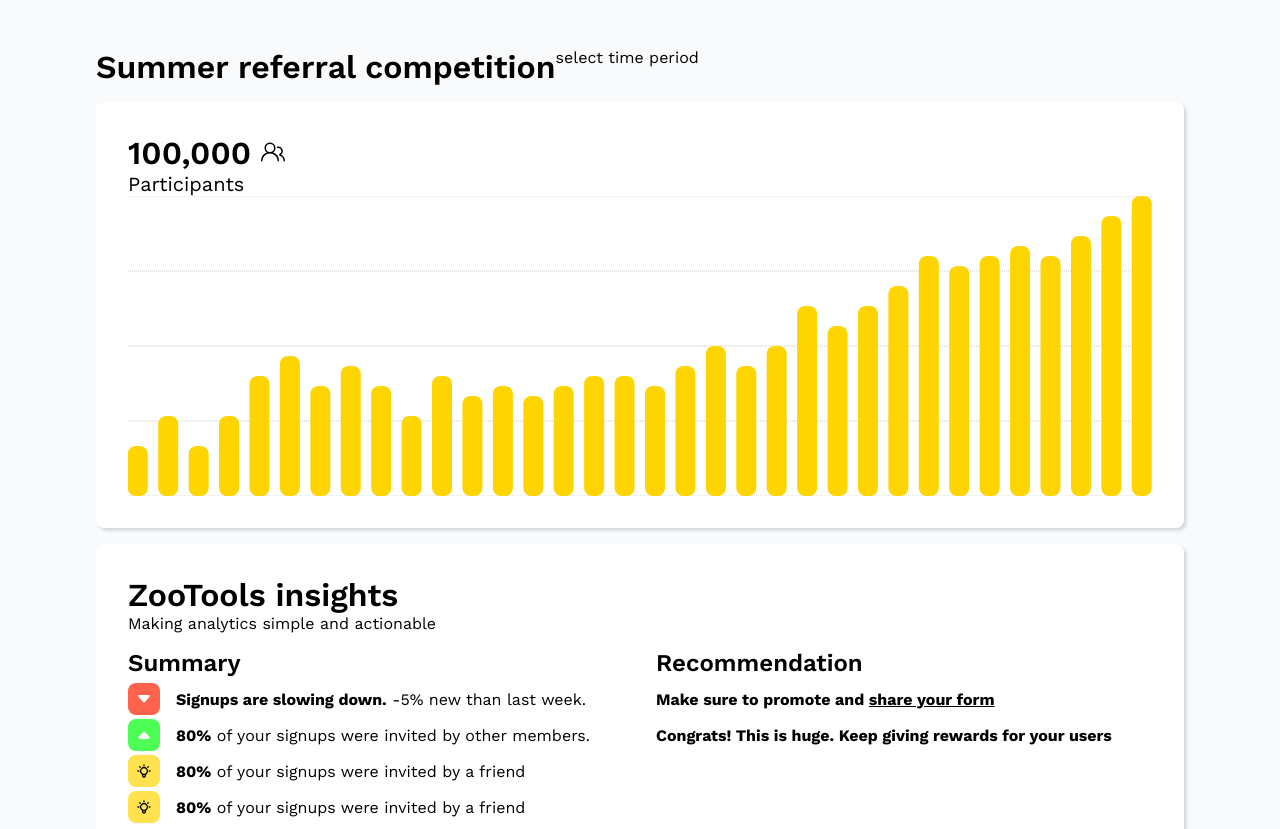
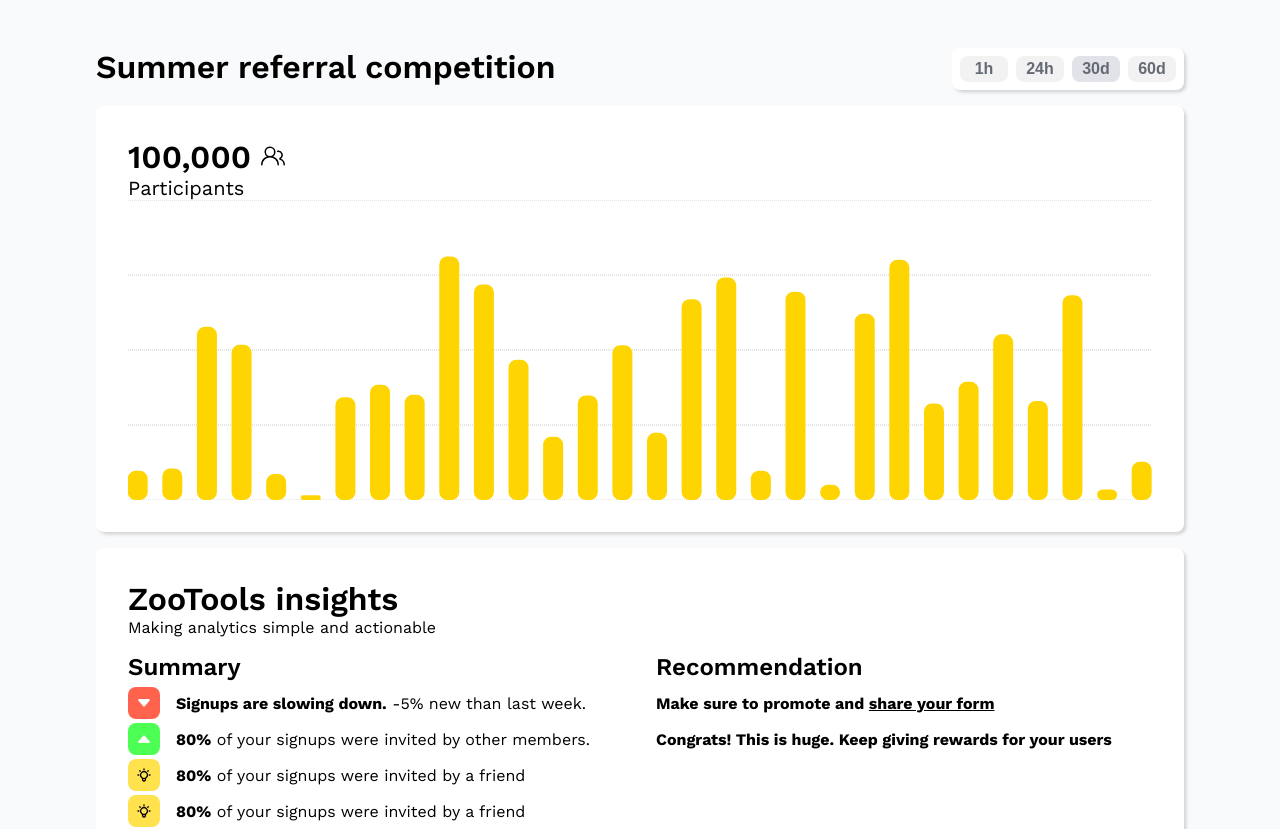
Before and after one commit to jonahchoi/zootools_challenge, a Next.js app: page / in a window 1280 px wide. Shown: the top 829 px of the page. Built offline with nearby package versions, Linux system fonts and the light colour scheme.

Commit message:
edited mock time data to randomly generate. New toggle buttons to switch between time frames.

```diff
--- a/src/app/globals.css
+++ b/src/app/globals.css
@@ -57,3 +57,7 @@ h3 {
 a {
   color: inherit;
 }
+
+button {
+  font-weight: 600;
+}
--- a/src/app/page.module.css
+++ b/src/app/page.module.css
@@ -13,8 +13,9 @@
   margin: 1rem 0;
 }
 
-.flex {
+.header {
   display: flex;
+  justify-content: space-between;
 }
 
 .grid {
--- a/src/app/page.tsx
+++ b/src/app/page.tsx
@@ -3,23 +3,36 @@ import CustomIcon from "@/components/CustomIcon";
 import styles from "./page.module.css";
 import SimpleBarChart from "@/components/SimpleBarChart";
 import {
-  mockMonthData,
   mockUserData,
   mockTrafficData,
   mockSignupLocationData,
+  getDataByTimeInterval,
 } from "@/constants/mockData";
 import { GoPeople } from "react-icons/go";
 import { mockInsights } from "@/constants/mockInsights";
 import Link from "next/link";
 import Table from "@/components/Table";
 import HorizBarChart from "@/components/HorizBarChart";
+import ToggleButtons from "@/components/ToggleButtons";
+import { useState } from "react";
+
+const timeSets = ["1h", "24h", "30d", "60d"];
 
 export default function Home() {
+  const [currentMinuteInterval, setCurrentMinuteInterval] =
+    useState<string>("30d");
+
+  const currentTimeData = getDataByTimeInterval(currentMinuteInterval) ;
+
+  const handleClick = (timeFrame: string) => {
+    setCurrentMinuteInterval(timeFrame);
+  };
+
   return (
     <main className={styles.main}>
-      <header className={styles.flex}>
+      <header className={styles.header}>
         <h1>Summer referral competition</h1>
-        <div>select time period</div>
+        <ToggleButtons options={timeSets} afterClick={handleClick} />
       </header>
 
       <section className={styles.container}>
@@ -31,7 +44,7 @@ export default function Home() {
             <span className={styles.smallHeading}>Participants</span>
           </h2>
         </div>
-        <SimpleBarChart data={mockMonthData} />
+        <SimpleBarChart data={currentTimeData} minuteInterval={currentMinuteInterval} />
       </section>
       <section className={styles.container}>
         <h2>ZooTools insights</h2>
--- a/src/components/SimpleBarChart.tsx
+++ b/src/components/SimpleBarChart.tsx
@@ -9,10 +9,11 @@ import {
 } from "recharts";
 import CustomTooltip from "./CustomTooltip";
 import { format } from "date-fns";
-import { MonthData } from "@/constants/mockData";
+import { TimeData } from "@/constants/mockData";
 
 interface SimpleBarChartProps {
-  data: MonthData[];
+  data: TimeData[];
+  minuteInterval: string;
 }
 
 interface PosObject {
@@ -22,9 +23,19 @@ interface PosObject {
   [key: string]: any;
 }
 
-const SimpleBarChart = ({ data }: SimpleBarChartProps) => {
+const SimpleBarChart = ({ data, minuteInterval }: SimpleBarChartProps) => {
   const [posData, setPosData] = useState<PosObject>({ x: 0, y: 0 });
   const [tooltipActive, setTooltipActive] = useState(false);
+
+  const getFormatString = () => {
+    if (minuteInterval === "1h") {
+      return 'hh:mm a';
+    } else if (minuteInterval === "24h") {
+      return 'MMMM d hh:00 a';
+    } else {
+      return 'MMMM d';
+    }
+  }
 
   return (
     <ResponsiveContainer width="100%" height={300}>
@@ -37,7 +48,7 @@ const SimpleBarChart = ({ data }: SimpleBarChartProps) => {
       >
         <CartesianGrid vertical={false} strokeDasharray="1 1" />
         <XAxis
-          dataKey={(data: MonthData) => format(data.date, "MMMM d")}
+          dataKey={(data: TimeData) => format(data.date, getFormatString())}
           scale="point"
           padding={{ left: 10, right: 10 }}
           hide
--- /dev/null
+++ b/src/components/ToggleButtons.module.css
@@ -0,0 +1,28 @@
+.container {
+  background-color: var(--container);
+  border-radius: var(--border-radius);
+  box-shadow: var(--box-shadow);
+  display: flex;
+  gap: 0.5rem;
+  padding: 0.5rem;
+}
+
+.default {
+  color: var(--gray-40);
+  background-color: var(--gray-20);
+  border-radius: var(--border-radius);
+  padding: 0.25rem;
+  width: 3rem;
+  border: none;
+  font-size: 1rem;
+  cursor: pointer;
+}
+
+.default:hover {
+  background-color: var(--gray-30);
+}
+
+.active {
+  composes: default;
+  background-color: var(--gray-30);
+}
--- /dev/null
+++ b/src/components/ToggleButtons.tsx
@@ -0,0 +1,32 @@
+import React, { useState } from "react";
+import styles from "./ToggleButtons.module.css";
+
+interface ToggleButtonsProps {
+  afterClick: (arg0: string) => void;
+  options: string[];
+}
+
+const ToggleButtons = ({ afterClick, options }: ToggleButtonsProps) => {
+  const [selectId, setSelectId] = useState(2);
+
+  const onClick = (id: number, time: string) => {
+    setSelectId(id);
+    afterClick(time);
+  }
+
+  return (
+    <div className={styles.container}>
+      {options.map((time, i) => (
+        <button
+          name={time}
+          className={selectId === i ? styles.active : styles.default}
+          onClick={()=>onClick(i, time)}
+        >
+          {time}
+        </button>
+      ))}
+    </div>
+  );
+};
+
+export default ToggleButtons;
--- a/src/constants/mockData.ts
+++ b/src/constants/mockData.ts
@@ -1,146 +1,67 @@
-export interface MonthData {
+import { addDays, addHours, addMinutes } from "date-fns";
+
+export interface TimeData {
   date: Date;
   signups: number;
 }
 
-export const mockMonthData: MonthData[] = [
-  {
-    date: new Date("07/24/2023"),
-    signups: 500,
-  },
-  {
-    date: new Date("07/25/2023"),
-    signups: 800,
-  },
-  {
-    date: new Date("07/26/2023"),
-    signups: 500,
-  },
-  {
-    date: new Date("07/27/2023"),
-    signups: 800,
-  },
-  {
-    date: new Date("07/28/2023"),
-    signups: 1200,
-  },
-  {
-    date: new Date("07/29/2023"),
-    signups: 1400,
-  },
-  {
-    date: new Date("07/30/2023"),
-    signups: 1100,
-  },
-  {
-    date: new Date("07/31/2023"),
-    signups: 1300,
-  },
-  {
-    date: new Date("08/01/2023"),
-    signups: 1100,
-  },
-  {
-    date: new Date("08/02/2023"),
-    signups: 800,
-  },
-  {
-    date: new Date("08/03/2023"),
-    signups: 1200,
-  },
-  {
-    date: new Date("08/04/2023"),
-    signups: 1000,
-  },
-  {
-    date: new Date("08/05/2023"),
-    signups: 1100,
-  },
-  {
-    date: new Date("08/06/2023"),
-    signups: 1000,
-  },
-  {
-    date: new Date("08/07/2023"),
-    signups: 1100,
-  },
-  {
-    date: new Date("08/08/2023"),
-    signups: 1200,
-  },
-  {
-    date: new Date("08/09/2023"),
-    signups: 1200,
-  },
-  {
-    date: new Date("08/10/2023"),
-    signups: 1100,
-  },
-  {
-    date: new Date("08/11/2023"),
-    signups: 1300,
-  },
-  {
-    date: new Date("08/12/2023"),
-    signups: 1500,
-  },
-  {
-    date: new Date("08/13/2023"),
-    signups: 1300,
-  },
-  {
-    date: new Date("08/14/2023"),
-    signups: 1500,
-  },
-  {
-    date: new Date("08/15/2023"),
-    signups: 1900,
-  },
-  {
-    date: new Date("08/16/2023"),
-    signups: 1700,
-  },
-  {
-    date: new Date("08/17/2023"),
-    signups: 1900,
-  },
-  {
-    date: new Date("08/18/2023"),
-    signups: 2100,
-  },
-  {
-    date: new Date("08/19/2023"),
-    signups: 2400,
-  },
-  {
-    date: new Date("08/20/2023"),
-    signups: 2300,
-  },
-  {
-    date: new Date("08/21/2023"),
-    signups: 2400,
-  },
-  {
-    date: new Date("08/22/2023"),
-    signups: 2500,
-  },
-  {
-    date: new Date("08/23/2023"),
-    signups: 2400,
-  },
-  {
-    date: new Date("08/24/2023"),
-    signups: 2600,
-  },
-  {
-    date: new Date("08/25/2023"),
-    signups: 2800,
-  },
-  {
-    date: new Date("08/26/2023"),
-    signups: 3000,
-  },
-];
+/**
+ * @returns An array of randomized objects that include a date and number of signups.
+ *
+ * @param startDate - The first date/time as a string
+ * @param numPoints - The number of data points to return
+ * @param maxValue - The maximum value that can be randomized
+ * @param interval - The time interval between data points
+**/
+const createMockTimeData = (startDate: string, numPoints: number, maxValue: number, interval: 'day' | 'hour' | 'min') => {
+  let result: TimeData[] = [];
+
+  let curDate = new Date(startDate);
+
+  for(let i = 0; i < numPoints; i++) {
+    let randomSignups = Math.floor(Math.random() * maxValue);
+
+    result.push({
+      date: curDate,
+      signups: randomSignups,
+    });
+
+    if(interval === 'day') {
+      curDate = addDays(curDate, 1);
+    } else if(interval === 'hour') {
+      curDate = addHours(curDate, 1);
+    } else if(interval === 'min') {
+      curDate = addMinutes(curDate, 1);
+    }
+  }
+
+  return result;
+};
+
+
+const mockMonthData = createMockTimeData('07/01/2023', 60, 5000, 'day');
+
+const mockHourData = createMockTimeData('08/28/2023 09:00', 60, 200, 'min');
+
+const mockDayData = createMockTimeData('08/28/2023', 24, 1000, 'hour');
+
+/**
+ * @returns An array of mocked time data, represented as an object.
+ *
+ * @param timeSpan - The amount of time that correlates with each data set.
+ *
+**/
+export const getDataByTimeInterval = (timeSpan: '1h' | '24h' | '30d' | '60d') => {
+  if (timeSpan === "1h") {
+    return mockHourData;
+  } else if (timeSpan === "24h") {
+    return mockDayData;
+  } else if (timeSpan === "30d") {
+    return mockMonthData.slice(30);
+  } else {
+    return mockMonthData;
+  }
+};
 
 export interface UserData {
   email: string;
```
